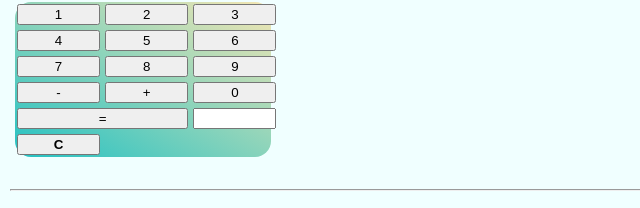
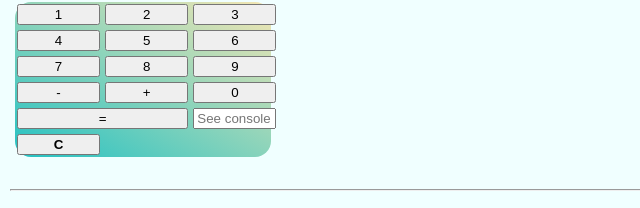
Before and after one commit to samarog/vanilla, a plain HTML site: page index.html in a window 1280 px wide. Shown: the part 521-729 px from the top of the page, 0-640 px from the left. Drawn offline with Linux system fonts and the light colour scheme.

Commit message:
Update index.html
Added placeholder to calc.

```diff
--- a/index.html
+++ b/index.html
@@ -164,7 +164,7 @@ alert(`Total tax is $${finalTax}`);
       calculation = calculation.toString(); // converte números em strings
       console.log(calculation);
     ">=</button>
-    <input type="text" name="result" id="calcResult">
+  <input type="text" name="result" placeholder="See console" id="calcResult">
 
   <button class="clear" style="font-weight: 800;" onclick="
     calculation = '0'
```
